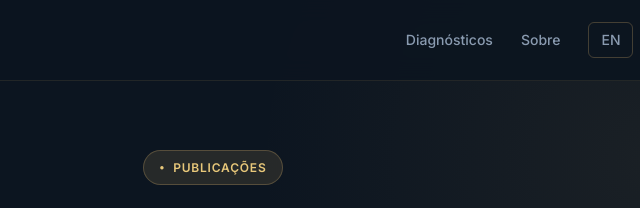
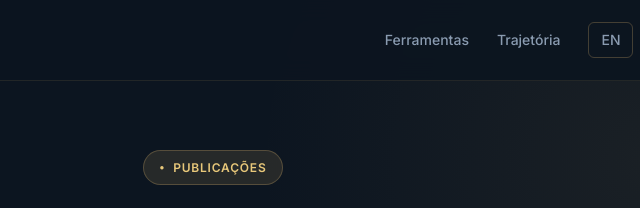
Before and after one commit to snrsadm/site-sebastiaonrs, a plain HTML site: page livro/index.html in a window 1280 px wide. Shown: the top 208 px of the page, 427-1067 px from the left. Drawn offline with nearby package versions, Linux system fonts and the light colour scheme.

Commit message:
Book page nav: match new homepage section names

```diff
--- a/livro/index.html
+++ b/livro/index.html
@@ -160,8 +160,8 @@
 <nav>
   <a class="nav-logo" href="../index.html">Sebastião <span>Nunes</span></a>
   <div class="nav-links">
-    <a href="../index.html#diagnosticos">Diagnósticos</a>
-    <a href="../index.html#sobre">Sobre</a>
+    <a href="../index.html#ferramentas">Ferramentas</a>
+    <a href="../index.html#trajetoria">Trajetória</a>
     <a href="/en/book/" class="nav-lang">EN</a>
     <a href="#livros" class="nav-cta">Baixar os livros</a>
   </div>
```
